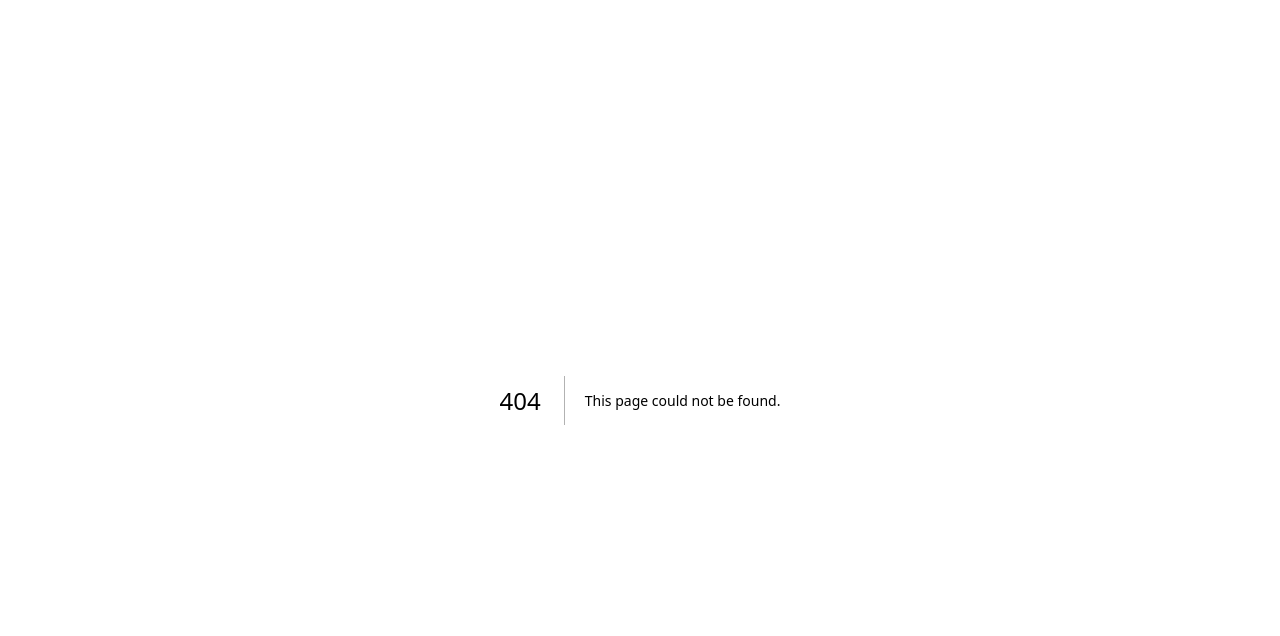
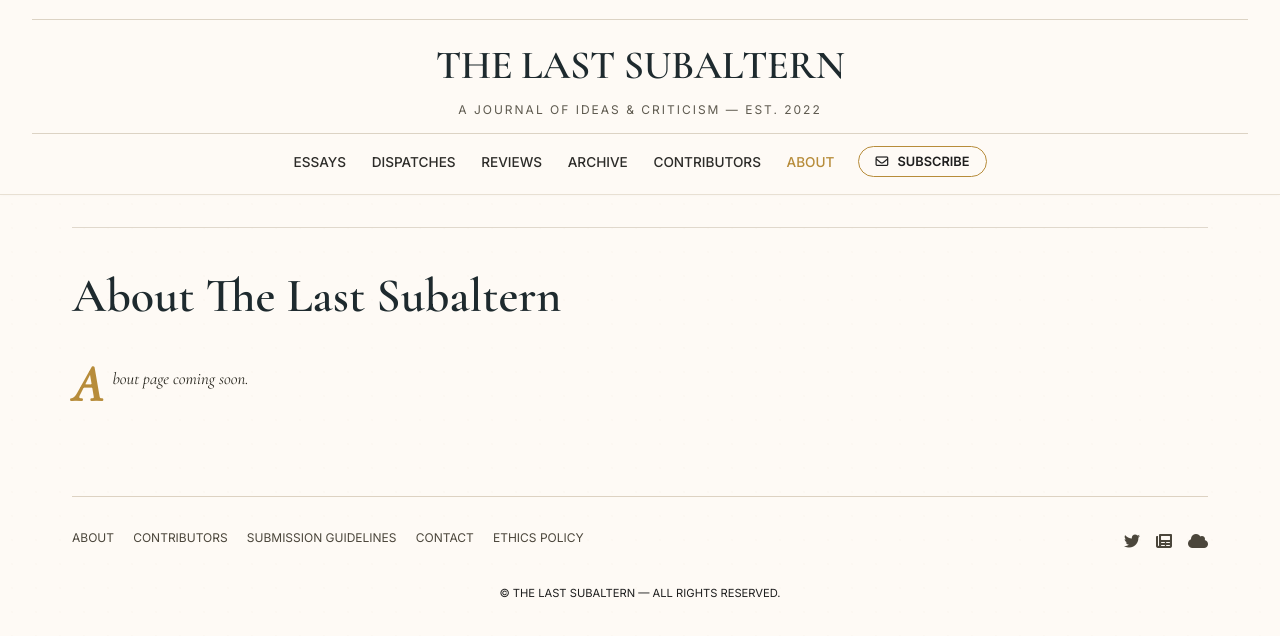
Before and after one commit to Almutazili/The-Last-Subaltern, a Next.js app: page /about in a window 1280 px wide. Before the commit this address had no page. Shown: the top 636 px of the page. Built offline with nearby package versions, Linux system fonts and the light colour scheme.

Commit message:
Create about.js

```diff
--- /dev/null
+++ b/pages/about.js
@@ -0,0 +1,34 @@
+import Layout from '../components/Layout'
+import fs from 'fs'
+import path from 'path'
+
+export async function getStaticProps() {
+  const filePath = path.join(process.cwd(), 'content', 'about.json')
+  const data = fs.existsSync(filePath) ? JSON.parse(fs.readFileSync(filePath, 'utf8')) : {}
+  return { props: { about: data } }
+}
+
+export default function AboutPage({ about }) {
+  const paragraphs = about.body ? about.body.split('\n\n').filter(Boolean) : []
+
+  return (
+    <Layout title="About" activePage="about">
+      <style>{`
+        .page-title { font-family: 'Cormorant Garamond', serif; font-size: 3rem; font-weight: 600; color: #1e2a2e; margin-bottom: 2rem; }
+        .about-body { max-width: 720px; }
+        .about-body p { font-size: 1.05rem; line-height: 1.8; color: #2a2820; margin-bottom: 1.4rem; }
+        .about-body p:first-child::first-letter { font-size: 3.2rem; font-weight: 600; font-family: 'Cormorant Garamond', serif; float: left; line-height: 0.85; margin-right: 0.6rem; color: #b78c3a; }
+        .empty-state { font-family: 'Cormorant Garamond', serif; font-size: 1.2rem; font-style: italic; color: #6b5e4a; }
+      `}</style>
+
+      <div className="thin-divider" style={{marginTop: 0}}></div>
+      <h1 className="page-title">{about.title || 'About The Last Subaltern'}</h1>
+      <div className="about-body">
+        {paragraphs.length > 0
+          ? paragraphs.map((p, i) => <p key={i}>{p}</p>)
+          : <p className="empty-state">About page coming soon.</p>
+        }
+      </div>
+    </Layout>
+  )
+}
```
